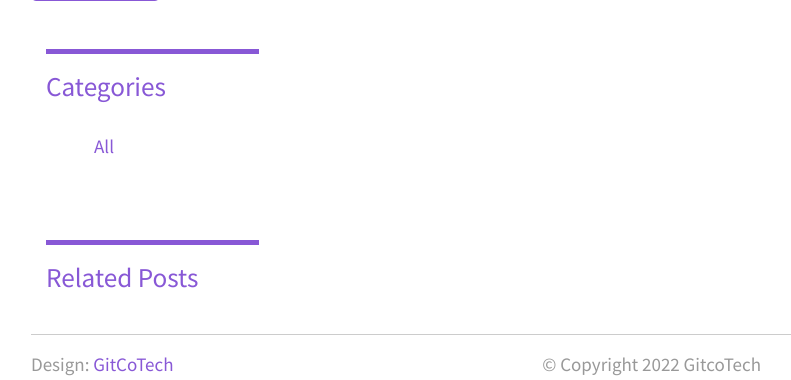
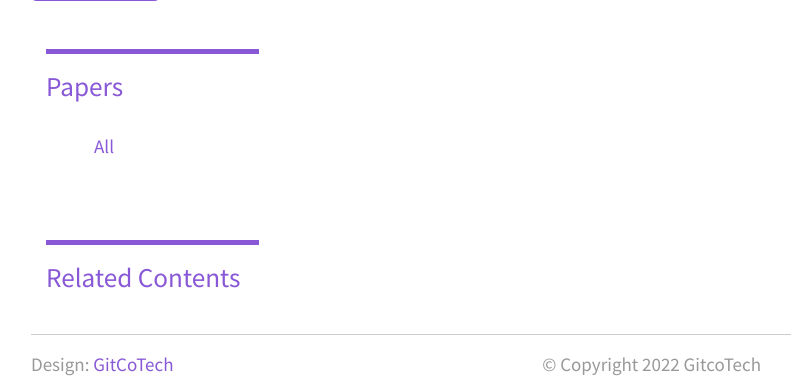
Before and after one commit to LnPaulin/MygceBank, a Django app: template blog/templates/blog/detail.html in a window 1280 px wide. Shown: the part 855-1235 px from the top of the page, without its empty margins (404-1195 px from the left). Run offline with Django 3.2, Linux system fonts and the light colour scheme; the template is opened without the code that fills it: values that come from a table or form of the project are taken from there, others are empty; some libraries are stand-ins or nearby versions.

Commit message:
changed categories to papers

```diff
--- a/blog/templates/blog/all_blogs.html
+++ b/blog/templates/blog/all_blogs.html
@@ -39,7 +39,7 @@
 
 {%block content %}
     <center>
-        <b><p class="ex2">CATEGORIES</p></b>
+        <b><p class="ex2">PAPERS</p></b>
         <a class="mb-2 tm-btn tm-btn-primary tm-prev-next" href="{% url 'blog:all_blogs' %}">All</a>
         {% for category in categories %}
             <a class="mb-2 tm-btn tm-btn-primary tm-prev-next" href="{% url 'blog:all_blogs' %}?category={{category.name}}">{{category.name}}</a>
--- a/blog/templates/blog/detail.html
+++ b/blog/templates/blog/detail.html
@@ -67,7 +67,7 @@ Questons |
             <aside class="col-lg-4 tm-aside-col">
                 <div class="tm-post-sidebar">
                     <hr class="mb-3 tm-hr-primary">
-                    <h2 class="mb-4 tm-post-title tm-color-primary">Categories</h2>
+                    <h2 class="mb-4 tm-post-title tm-color-primary">Papers</h2>
                     <ul class="tm-mb-75 pl-5 tm-category-list">
 
                         <a class="tm-color-primary" href="{% url 'blog:all_blogs' %}">All</a>
@@ -77,7 +77,7 @@ Questons |
 
                     </ul>
                     <hr class="mb-3 tm-hr-primary">
-                    <h2 class="tm-mb-40 tm-post-title tm-color-primary">Related Posts</h2>
+                    <h2 class="tm-mb-40 tm-post-title tm-color-primary">Related Contents</h2>
             </aside>
 
 
```
